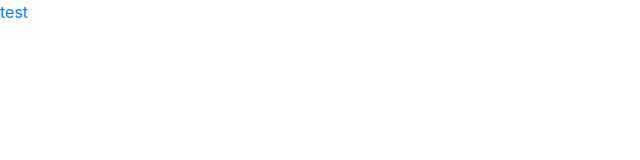
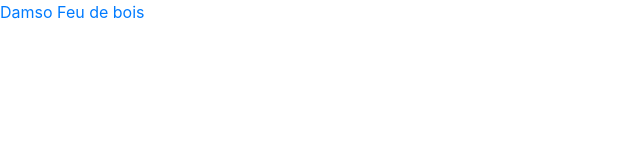
Before and after one commit to qesnault/ProjetAngular, an Angular app: page / in a window 1280 px wide. Shown: the top 160 px of the page, without its empty margins (0-640 px from the left). Built offline with nearby package versions, Linux system fonts and the light colour scheme.

Commit message:
change test routing name

```diff
--- a/src/app/app.component.html
+++ b/src/app/app.component.html
@@ -1,4 +1,4 @@
 
-<a [routerLink]="['/song', 3756041]">test</a>
+<a [routerLink]="['/song', 3756041]">Damso Feu de bois</a>
 
 <router-outlet></router-outlet>
```
